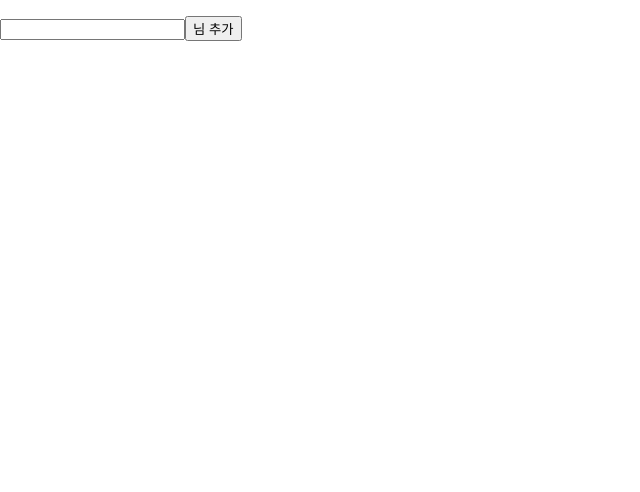
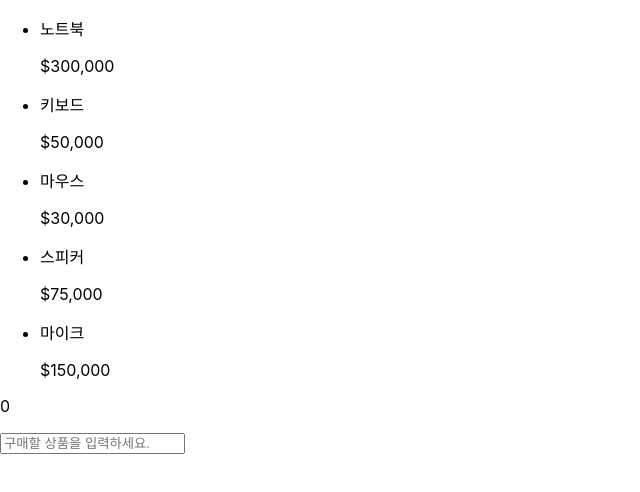
Before and after one commit to ByoungGuk1/react, a React (Create React App) app: page / in a window 1280 px wide. Shown: the top 492 px of the page, without its empty margins (0-640 px from the left). Built offline with nearby package versions, Linux system fonts and the light colour scheme; the HTML template or start-up script is replaced by a standard one.

Commit message:
update react/../study/package.json

```diff
--- a/package.json
+++ b/package.json
@@ -13,7 +13,7 @@
     "web-vitals": "^2.1.0"
   },
   "scripts": {
-    "start": "react-scripts start",
+    "start": "react-scripts start --watch-poll",
     "build": "react-scripts build",
     "test": "react-scripts test",
     "eject": "react-scripts eject"
--- a/src/App.js
+++ b/src/App.js
@@ -1,12 +1,12 @@
 // import React from 'react';
 import "./App.css";
-import RefName from "./docs/ref/basic/RefName";
+import ProductContainer from "./docs/map/expert/Product";
 
 function App() {
   return (
     <>
       {/* <React.Fragment> */}
-      <RefName />
+      <ProductContainer />
       {/* </React.Fragment> */}
     </>
   );
```
